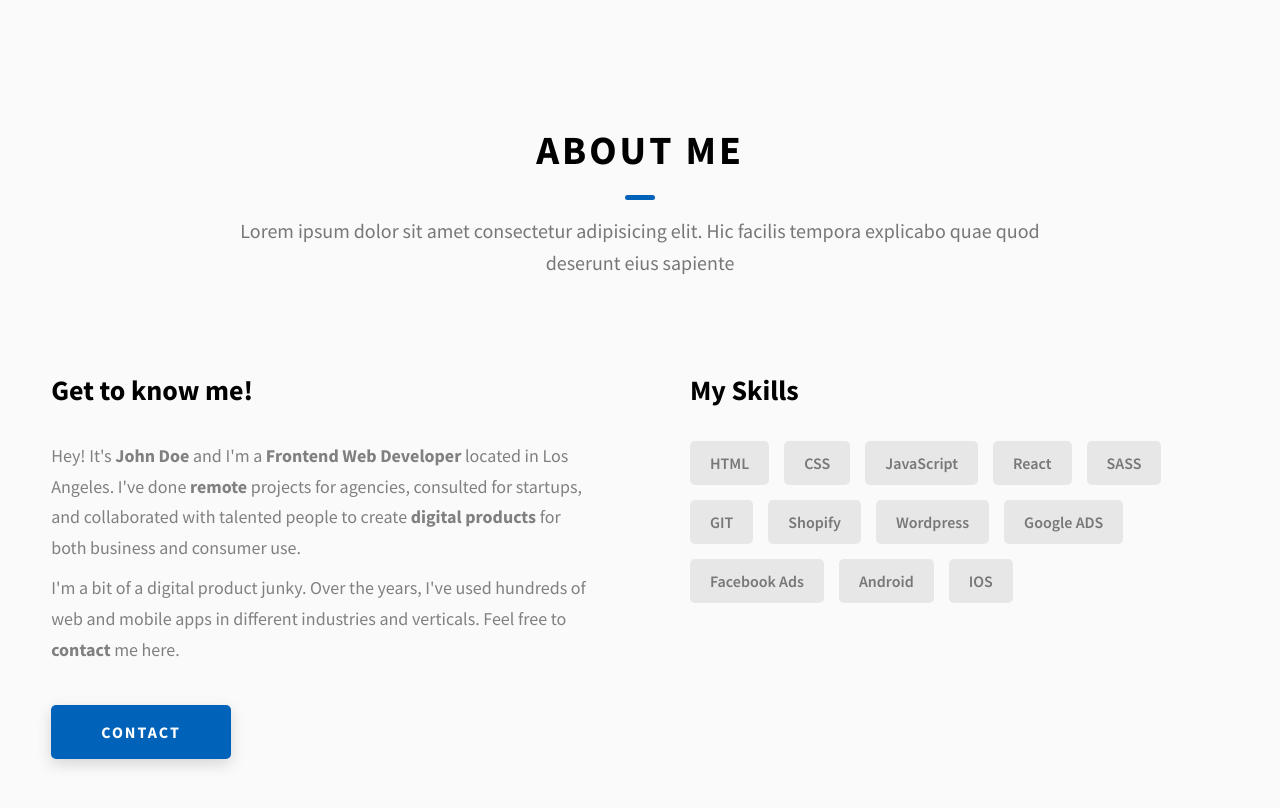
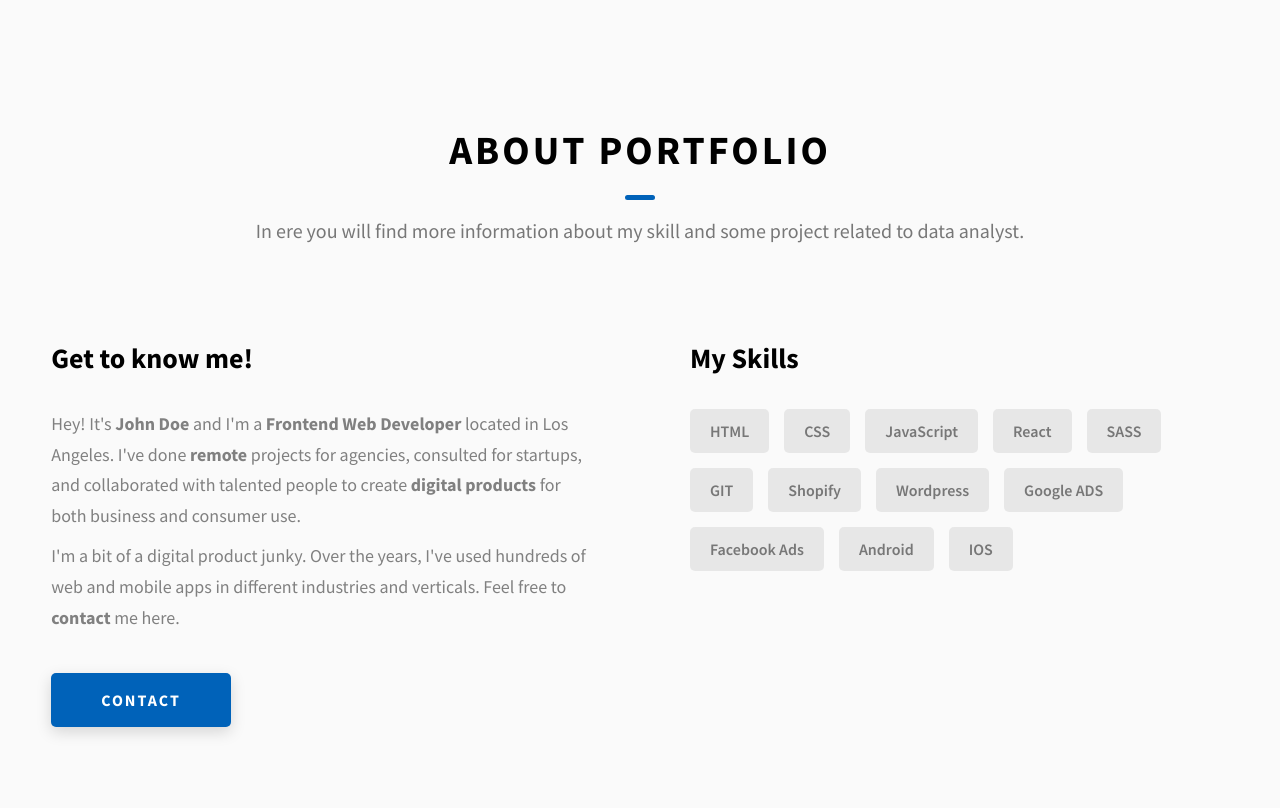
Before and after one commit to dmsbay/dmsbay.github.io, a website: page index.html in a window 1280 px wide. Shown: the part 800-1608 px from the top of the page. Drawn offline with Linux system fonts and the light colour scheme.

Commit message:
Update index.html

```diff
--- a/index.html
+++ b/index.html
@@ -133,7 +133,7 @@
         </div>
         <div class="home-hero__social">
           <a
-            href="#"
+            href="https://www.instagram.com/dmsbay/"
             class="home-hero__social-icon-link home-hero__social-icon-link--bd-none"
           >
             <img
@@ -151,10 +151,9 @@
     <section id="about" class="about sec-pad">
       <div class="main-container">
         <h2 class="heading heading-sec heading-sec__mb-med">
-          <span class="heading-sec__main">About Me</span>
+          <span class="heading-sec__main">About Portfolio</span>
           <span class="heading-sec__sub">
-            Lorem ipsum dolor sit amet consectetur adipisicing elit. Hic facilis
-            tempora explicabo quae quod deserunt eius sapiente
+            In ere you will find more information about my skill and some project related to data analyst.
           </span>
         </h2>
         <div class="about__content">
```
